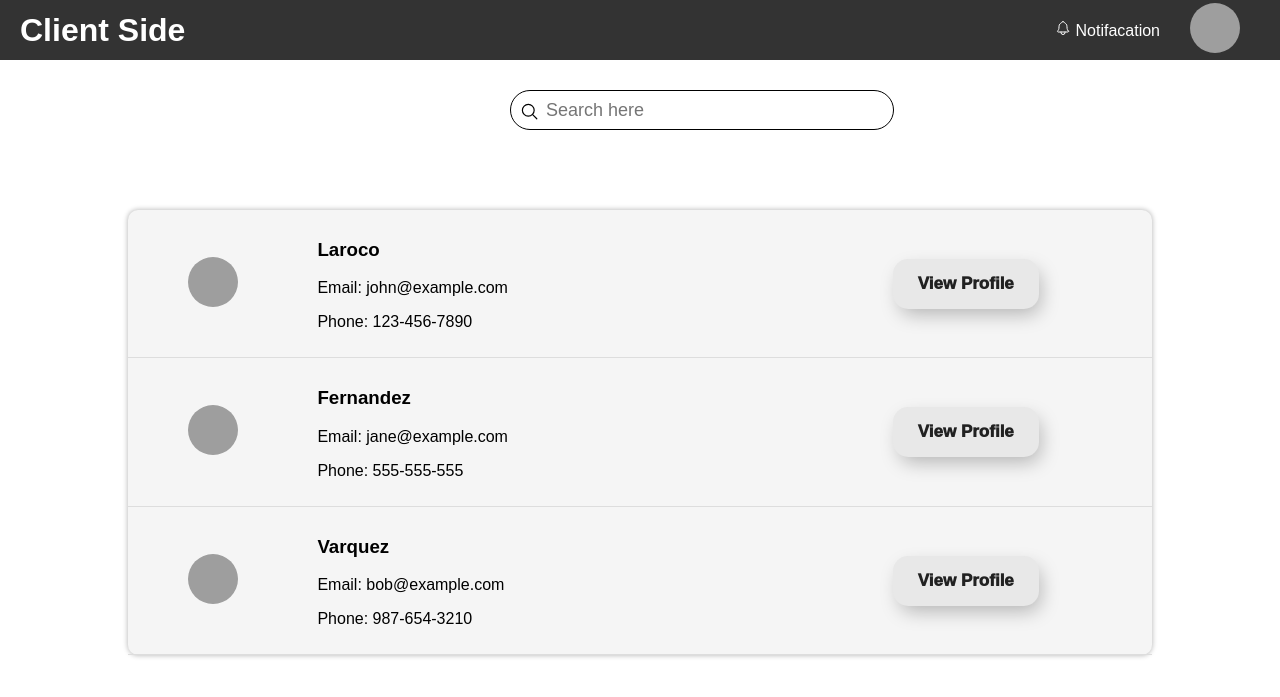
After one commit to julianne060701/JEJEcapstone, a PHP site: page /userHomePage.html in a window 1280 px wide. The commit adds this page. Shown: the top 697 px of the page. Run offline with PHP 8.4, Linux system fonts and the light colour scheme; grey boxes are pictures that could not be loaded.

Commit message:
may user ni

```diff
--- /dev/null
+++ b/userHome.css
@@ -0,0 +1,185 @@
+
+*{
+    box-sizing: border-box;
+}
+body {
+    margin: 0;
+    padding: 0;
+    font-family: Arial, sans-serif;
+  }
+
+  /* Fixed Header Styles */
+  .header {
+    position: relative;
+    top: 0;
+    left: 0;
+    width: 100%;
+    height: 60px;
+    background-color: #333;
+    color: #fff;
+    display: flex;
+    justify-content: space-between;
+    align-items: center;
+    padding:20px;
+    margin: 0px 0px 30px 0px;
+  }
+
+  /* Navigation Styles */
+  .nav {
+    display: flex;
+    justify-content: space-between;
+    align-items: center;
+  }
+
+  .nav a {
+    color: #fff;
+    text-decoration: none;
+    padding: 10px;
+    margin-right: 10px;
+  }
+
+  .nav a ion-icon{
+
+    margin-right: 5px;
+
+  }
+
+  .profile{
+    border-radius: 40px;
+
+  }
+
+
+  .nav a:hover:nth-child(1){
+    color: #e5ff00;
+  }
+
+  /* Table Styles */
+  .table {
+    margin-top: 80px;
+    margin-left: auto;
+    margin-right: auto;
+    width: 80%;
+    border-collapse: collapse;
+    background: #f5f5f5;
+    border-radius: 10px;
+    box-shadow: 0px 0px 5px .5px rgb(187, 187, 187);
+
+  }
+
+  .table th,
+  .table td{
+    padding: 10px;
+    text-align: left;
+    border-bottom: 1px solid #ddd;
+
+
+  }
+
+  .search {
+    position:relative;
+    width: 30%;
+    margin: 0 10px;
+    align-items: center;
+    transform: translateX(500px);
+  }
+
+  .search label {
+    position: relative;
+    width: 100%;
+
+  }
+
+  .search label input {
+    width: 100%;
+    height: 40px;
+    border-radius: 40px;
+    padding: 5px 20px;
+    padding-left: 35px;
+    font-size: 18px;
+    outline: none;
+    border: 1px solid black;
+  }
+
+  .search label ion-icon {
+    position: absolute;
+    top: 0;
+    left: 10px;
+    font-size: 1.2rem;
+
+  }
+
+
+  .table th,
+  .table td:nth-child(1){
+    text-align: center;
+  }
+
+  .table th,
+  .table td:nth-child(3){
+    text-align: center;
+  }
+
+  .table tr{
+    transition: transform .50s ease, height .2s ease;
+  }
+
+  .table tr:hover{
+    background-color: royalblue;
+    color: #fff;
+    transform: scale(104%);
+  }
+
+  .table th {
+    background-color: #eee;
+    color: #333;
+  }
+
+  .table td img {
+    width: 50px;
+    height: 50px;
+    border-radius: 50%;
+    margin-right: 10px;
+  }
+
+
+
+
+  .table td button {
+    padding: 15px 25px;
+    border: unset;
+    border-radius: 15px;
+    color: #212121;
+    z-index: 1;
+    background: #e8e8e8;
+    position: relative;
+    font-weight: 1000;
+    font-size: 17px;
+    -webkit-box-shadow: 4px 8px 19px -3px rgba(0,0,0,0.27);
+    box-shadow: 4px 8px 19px -3px rgba(0,0,0,0.27);
+    transition: all 250ms;
+    overflow: hidden;
+   }
+
+   .table td button::before {
+    content: "";
+    position: absolute;
+    top: 0;
+    left: 0;
+    height: 100%;
+    width: 0;
+    border-radius: 15px;
+    background-color: #212121;
+    z-index: -1;
+    -webkit-box-shadow: 4px 8px 19px -3px rgba(0,0,0,0.27);
+    box-shadow: 4px 8px 19px -3px rgba(0,0,0,0.27);
+    transition: all 250ms
+   }
+
+   .table td button:hover {
+    color: #e8e8e8;
+   }
+
+   .table td button:hover::before {
+    width: 100%;
+   }
--- /dev/null
+++ b/userHomePage.html
@@ -0,0 +1,65 @@
+<!DOCTYPE html>
+<html>
+  <head>
+    <title>Client_HomePage</title>
+    <link rel="stylesheet" href="userHome.css">
+  </head>
+  <body>
+    <!-- Fixed Header with Navigation -->
+    <div class="header">
+      <h1>Client Side</h1>
+      <div class="nav">
+        <a href="#"><ion-icon name="notifications-outline"></ion-icon>Notifacation</a>
+        <a href="#"><img class="profile" src="https://picsum.photos/50" alt="Profile Picture"></a>
+
+      </div>
+    </div>
+
+    <div class="search">
+        <label>
+            <input type="text" placeholder="Search here">
+            <ion-icon name="search-outline"></ion-icon>
+        </label>
+    </div>
+
+    <!-- Table with Picture, User Details and Action -->
+    <table class="table">
+
+
+
+        <tr>
+          <td><img src="https://picsum.photos/50" alt="Profile Picture"></td>
+          <td>
+            <h3>Laroco</h3>
+            <p>Email: john@example.com</p>
+            <p>Phone: 123-456-7890</p>
+          </td>
+          <td><button>View Profile</button></td>
+        </tr>
+        <tr>
+          <td><img src="https://picsum.photos/50" alt="Profile Picture"></td>
+          <td>
+            <h3>Fernandez</h3>
+            <p>Email: jane@example.com</p>
+            <p>Phone: 555-555-555
+            </td>
+            <td><button>View Profile</button></td>
+          </tr>
+          <tr>
+            <td><img src="https://picsum.photos/50" alt="Profile Picture"></td>
+            <td>
+              <h3>Varquez</h3>
+              <p>Email: bob@example.com</p>
+              <p>Phone: 987-654-3210</p>
+            </td>
+            <td><button>View Profile</button></td>
+          </tr>
+
+
+
+        </tbody>
+      </table>
+    </body>
+    <script type="module" src="https://unpkg.com/ionicons@5.5.2/dist/ionicons/ionicons.esm.js"></script>
+    <script nomodule src="https://unpkg.com/ionicons@5.5.2/dist/ionicons/ionicons.js"></script>
+    </html>
```
Also changed, not shown: Lawyeroffice.css (+76 -0 lines), lawyerOffice.php (+28 -32 lines), image.png (added), in-person.png (added), placeholder.png (added).
